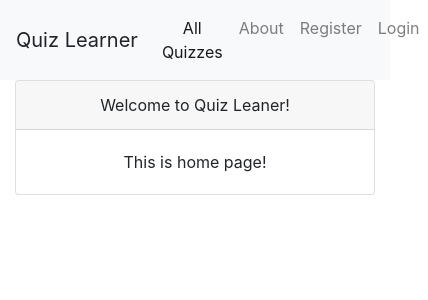
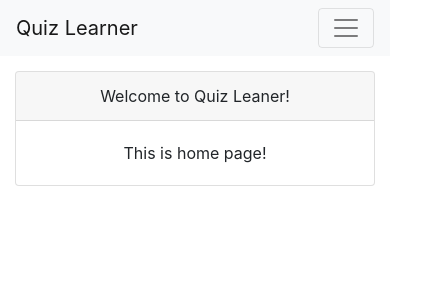
Before and after one commit to gyokkoo/quiz-learner-app, an Angular app: page /welcome in a window 390 px wide. Shown: the top 300 px of the page, 428 px wide, since content can reach past the window. Built offline with nearby package versions, Linux system fonts and the light colour scheme.

Commit message:
Added responsive navbar

```diff
--- a/src/app/app.module.ts
+++ b/src/app/app.module.ts
@@ -6,7 +6,7 @@
 import { ToastrModule } from 'ngx-toastr';
 
 import { AppComponent } from './app.component';
-import { HeaderComponent} from './header/header.component';
+import { NavbarComponent} from './navbar/navbar.component';
 import { AppRoutingModule } from './app-routing.module';
 import { Error404Component } from './errors/404.component';
 import { HomePageComponent } from './home/home.page.component';
@@ -14,7 +14,7 @@
 @NgModule({
   declarations: [
     AppComponent,
-    HeaderComponent,
+    NavbarComponent,
     HomePageComponent,
     Error404Component,
   ],
--- a/src/app/header/header.component.html
+++ /dev/null
@@ -1,17 +0,0 @@
-<nav class='navbar navbar-expand navbar-light bg-light'>
-  <a class='navbar-brand'>Quiz Learner</a>
-  <ul class='navbar-nav'>
-    <li class='nav-item'><a class='nav-link' routerLinkActive='active'
-                            [routerLink]="['/welcome']">All Quizzes</a>
-    </li>
-    <li class='nav-item'><a class='nav-link' routerLinkActive='active' [routerLinkActiveOptions]="{exact: true}"
-                            [routerLink]="['/products']">About</a>
-    </li>
-    <li class='nav-item'><a class='nav-link' routerLinkActive='active' [routerLinkActiveOptions]="{exact: true}"
-                            [routerLink]="['/users/register']">Register</a>
-    </li>
-    <li class='nav-item'><a class='nav-link' routerLinkActive='active' [routerLinkActiveOptions]="{exact: true}"
-                            [routerLink]="['/users/login']">Login</a>
-    </li>
-  </ul>
-</nav>
--- /dev/null
+++ b/src/app/navbar/navbar.component.html
@@ -0,0 +1,58 @@
+<nav class="navbar navbar-expand-md navbar-light bg-light">
+  <a class="navbar-brand"
+     [routerLink]="['/welcome']">
+    {{ brandName }}
+  </a>
+
+  <button class="navbar-toggler"
+          type="button"
+          data-toggle="collapse"
+          data-target="#navbarsExampleDefault"
+          aria-controls="navbarsExampleDefault"
+          aria-expanded="false"
+          aria-label="Toggle navigation">
+      <span class="navbar-toggler-icon"></span>
+    </button>
+
+  <div class="collapse navbar-collapse"
+       id="navbarsExampleDefault">
+    <ul class="navbar-nav mr-auto">
+      <li class="nav-item">
+        <a class="nav-link"
+           routerLinkActive="active"
+           [routerLink]="['/welcome']">
+          All Quizzes
+        </a>
+      </li>
+
+      <ul class="navbar-nav m1-auto">
+        <li class="nav-item">
+          <a class="nav-link"
+            routerLinkActive="active"
+            [routerLinkActiveOptions]="{exact: true}"
+            [routerLink]="['/about']">
+            About
+          </a>
+        </li>
+
+        <li class="nav-item">
+          <a class="nav-link"
+             routerLinkActive="active"
+             [routerLinkActiveOptions]="{exact: true}"
+             [routerLink]="['/users/register']">
+            Register
+          </a>
+        </li>
+
+        <li class="nav-item">
+          <a class="nav-link"
+             routerLinkActive="active"
+             [routerLinkActiveOptions]="{exact: true}"
+             [routerLink]="['/users/login']">
+            Login
+          </a>
+        </li>
+      </ul>
+    </ul>
+  </div>
+</nav>
--- /dev/null
+++ b/src/app/navbar/navbar.component.scss
@@ -0,0 +1,3 @@
+nav {
+  margin-bottom: 15px;
+}
--- /dev/null
+++ b/src/app/navbar/navbar.component.ts
@@ -0,0 +1,13 @@
+import { Component } from "@angular/core";
+
+@Component({
+  selector: 'app-nav-header',
+  styleUrls: ['./navbar.component.scss'],
+  templateUrl: './navbar.component.html'
+})
+export class NavbarComponent {
+  brandName = 'Quiz Learner';
+
+  constructor() {
+  }
+}
--- a/src/app/user/auth.service.ts
+++ b/src/app/user/auth.service.ts
@@ -13,6 +13,7 @@
   user: any;
 
   constructor(private http: HttpClient) {
+    console.log(typeof this.authToken !== undefined);
   }
 
   registerUser(user: any): Observable<any> {
@@ -43,4 +44,8 @@
     this.authToken = token;
     this.user = user;
   }
+
+  isAuthenticated() {
+    return typeof this.authToken !== undefined;
+  }
 }
--- a/src/index.html
+++ b/src/index.html
@@ -7,6 +7,12 @@
 
   <meta name="viewport" content="width=device-width, initial-scale=1">
   <link rel="icon" type="image/x-icon" href="favicon.ico">
+
+  <!-- jQuery library -->
+  <script src="https://ajax.googleapis.com/ajax/libs/jquery/3.3.1/jquery.min.js"></script>
+
+  <!-- Latest compiled JavaScript -->
+  <script src="https://maxcdn.bootstrapcdn.com/bootstrap/4.2.1/js/bootstrap.min.js"></script>
 </head>
 <body>
   <app-root></app-root>
```
Also changed, not shown: src/app/header/header.component.ts (deleted, +0 -8 lines).
